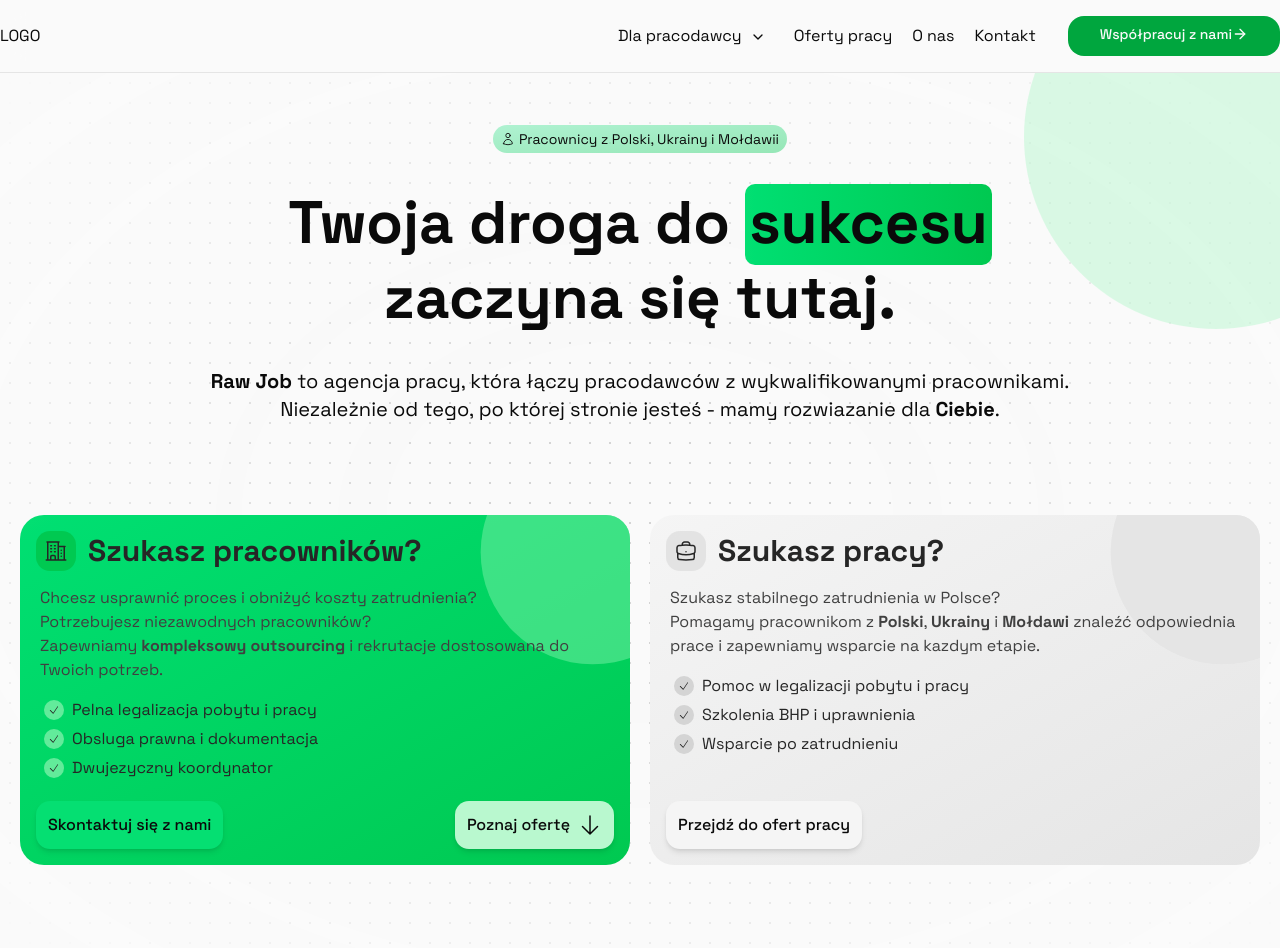
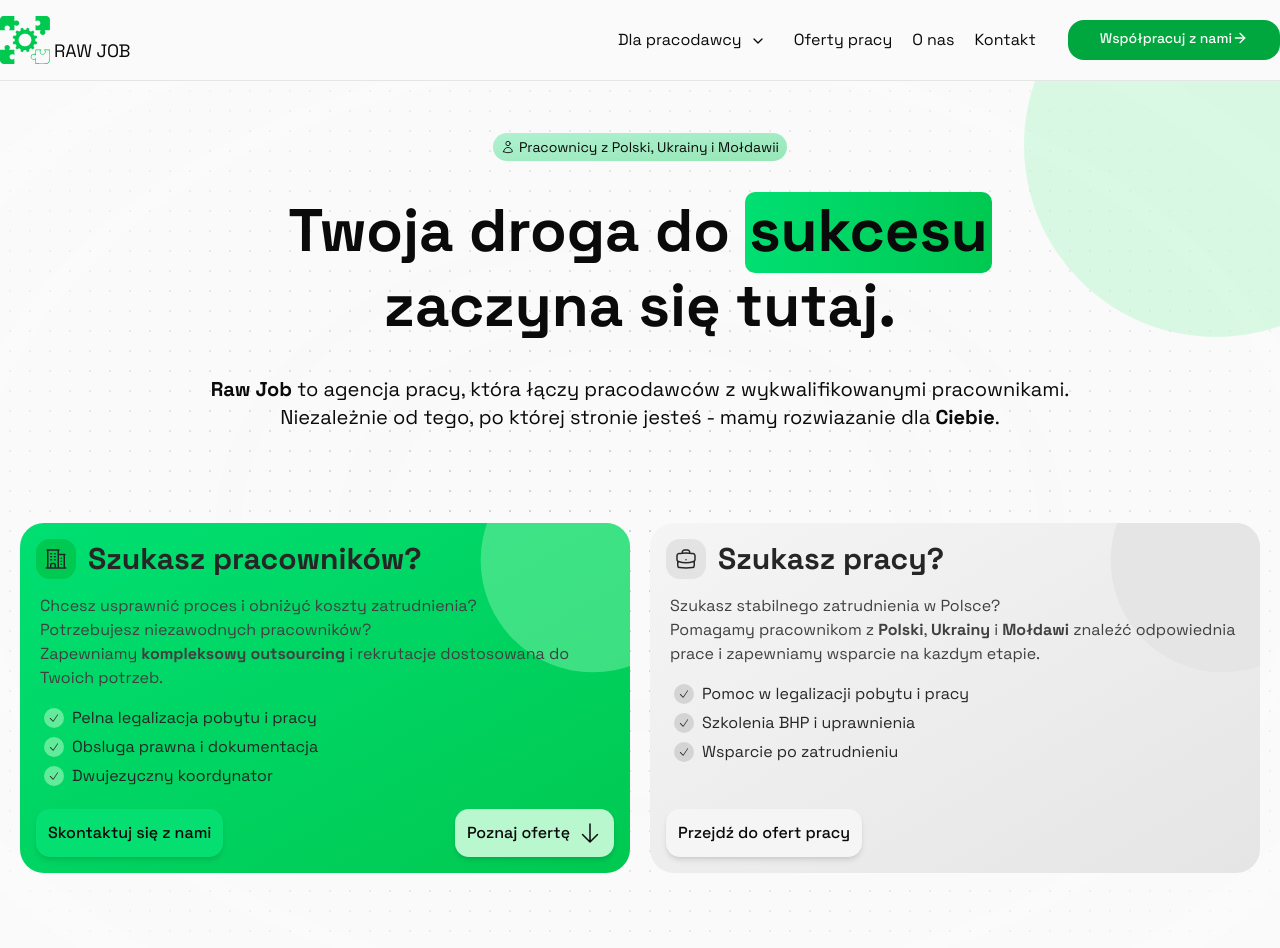
Before and after one commit to XkotXq/agprc, a Next.js app: page /kontakt in a window 1280 px wide. Shown: the top 948 px of the page. Built offline with nearby package versions, Linux system fonts and the light colour scheme.

Commit message:
add Logo

```diff
--- a/src/app/[locate]/page.js
+++ b/src/app/[locate]/page.js
@@ -29,8 +29,10 @@ import HorizontalOffersGsap from "@/components/horizontalOffersGsap";
 import { BackgroundBeams } from "@/components/ui/background-beams";
 import { Spotlight } from "@/components/ui/spotlight-new";
 import { getTranslations } from "next-intl/server";
+import ScrollToLink from "@/components/ScrollToPlugin";
 
-export default async function Home() {
+export default async function Home({ params }) {
+	const { locate } = await params;
 	const t = await getTranslations("LocateHomePage");
 	return (
 		<div>
@@ -89,10 +91,12 @@ export default async function Home() {
 										<div className="rounded-xl bg-green-400 p-3 shadow-md">
 											{t("employers.ctaContact")}
 										</div>
-										<div className="rounded-xl p-3 shadow-md bg-green-200 flex items-center justify-center gap-2">
+										<ScrollToLink
+											href="#oferta"
+											className="rounded-xl p-3 shadow-md bg-green-200 flex items-center justify-center gap-2">
 											{t("employers.ctaOffer")}{" "}
-											<ArrowDownIcon className="h-6 w-6" />{" "}
-										</div>
+											<ArrowDownIcon className="h-6 w-6" />
+										</ScrollToLink>
 									</div>
 								</div>
 							</div>
@@ -129,9 +133,11 @@ export default async function Home() {
 									</div>
 
 									<div className="flex gap-3">
-										<div className="rounded-xl bg-neutral-100 p-3 shadow-md font-medium">
-											{t("jobSeekers.cta")}
-										</div>
+										<Link href="/oferty-pracy">
+											<div className="rounded-xl bg-neutral-100 p-3 shadow-md font-medium">
+												{t("jobSeekers.cta")}
+											</div>
+										</Link>
 									</div>
 								</div>
 							</div>
--- a/src/components/Navigation.jsx
+++ b/src/components/Navigation.jsx
@@ -20,6 +20,7 @@ import { ArrowRight, Menu } from "lucide-react";
 import { useIsMobile } from "@/hooks/use-mobile";
 import { useLocale } from "next-intl";
 import { usePathname, useRouter, useSearchParams } from "next/navigation";
+import Image from "next/image";
 
 export default function Navigation() {
 	const isMobile = useIsMobile();
@@ -160,10 +161,10 @@ export default function Navigation() {
 		<div className="py-4 sticky top-0 bg-neutral-50/60 backdrop-blur-md border-bg-neutral-100 border-b z-1000">
 			<Wrapper className="flex justify-between items-center">
 				<div className="flex justify-center items-center">
-					<a href="/">
-						<h1>LOGO</h1>
-						{/* <Image src="/globe.svg" height={40} width={40} alt="" /> */}
-					</a>
+					<Link href="/" className="flex gap-1 items-end">
+						<Image src="/rawJobLogo.svg" height={50} width={50} alt="" />
+						<p className="text-[18px]">RAW JOB</p>
+					</Link>
 				</div>
 				{isMobile ? (
 					<Sheet open={mobileMenuOpen} onOpenChange={setMobileMenuOpen}>
--- /dev/null
+++ b/src/components/ScrollToPlugin.jsx
@@ -0,0 +1,36 @@
+"use client";
+
+import gsap from "gsap";
+import { ScrollToPlugin } from "gsap/ScrollToPlugin";
+
+gsap.registerPlugin(ScrollToPlugin);
+
+export default function ScrollToLink({
+	children,
+	className = "",
+	href = "#",
+	duration = 1,
+	offsetY = 73,
+	ease = "power2.inOut",
+}) {
+	const handleClick = (e) => {
+		if (!href || !href.startsWith("#")) return;
+
+		e.preventDefault();
+		gsap.to(window, {
+			duration,
+			ease,
+			scrollTo: {
+				y: href,
+				offsetY,
+				autoKill: true,
+			},
+		});
+	};
+
+	return (
+		<a href={href} onClick={handleClick} className={className}>
+			{children}
+		</a>
+	);
+}
```
